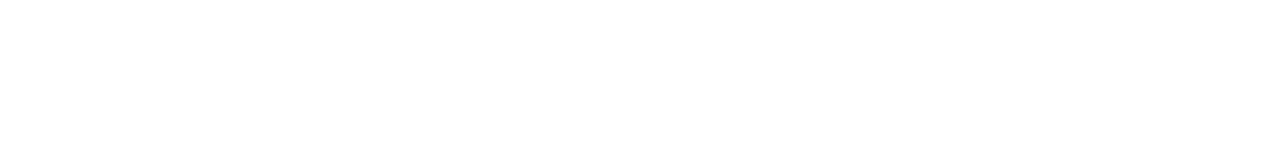
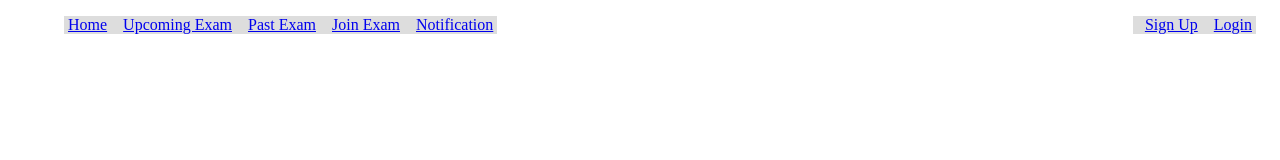
Before and after one commit to KishanMistryy/Online_Examination_System_Exam_Module, a plain HTML site: page Homepage.html in a window 1280 px wide. Drawn offline with Linux system fonts and the light colour scheme.

Commit message:
Update Homepage.html

```diff
--- a/Homepage.html
+++ b/Homepage.html
@@ -2,8 +2,46 @@
 <html>
 	<head>
 	<title>ONLINE EXAMINATION SYSTEM - EXAM MODULE</title>
+		<style>
+			ul {
+				list-style-type: none;
+				margin: 16px 16px 16px 16px;
+				overflow:hidden;
+				}
+
+			li {
+				float: left;
+				}
+
+			li a {
+				display:inline;
+				padding: 4px;
+				background-color: #dddddd;
+
+				}
+			.float_right_class{
+			float:right;
+			}
+		</style>
 	</head>
 	<body>
+		<header>
 
+		</header>
+
+			<ul>
+				<li><a href="#home">Home </li>
+				<li><a href="#upcoming_exam">Upcoming Exam </li>
+				<li><a href="#past_exam">Past Exam </li>
+				<li><a href="#join_exam">Join Exam </li>
+				<li><a href="#notification">Notification</li>
+				<li class="float_right_class"><a href="#login">Login </li>
+				<li class="float_right_class"><a href="#sign_up">Sign Up</li>
+
+			</ul>
+
+		<footer>
+
+		</footer>
 	</body>
 </html>
```
